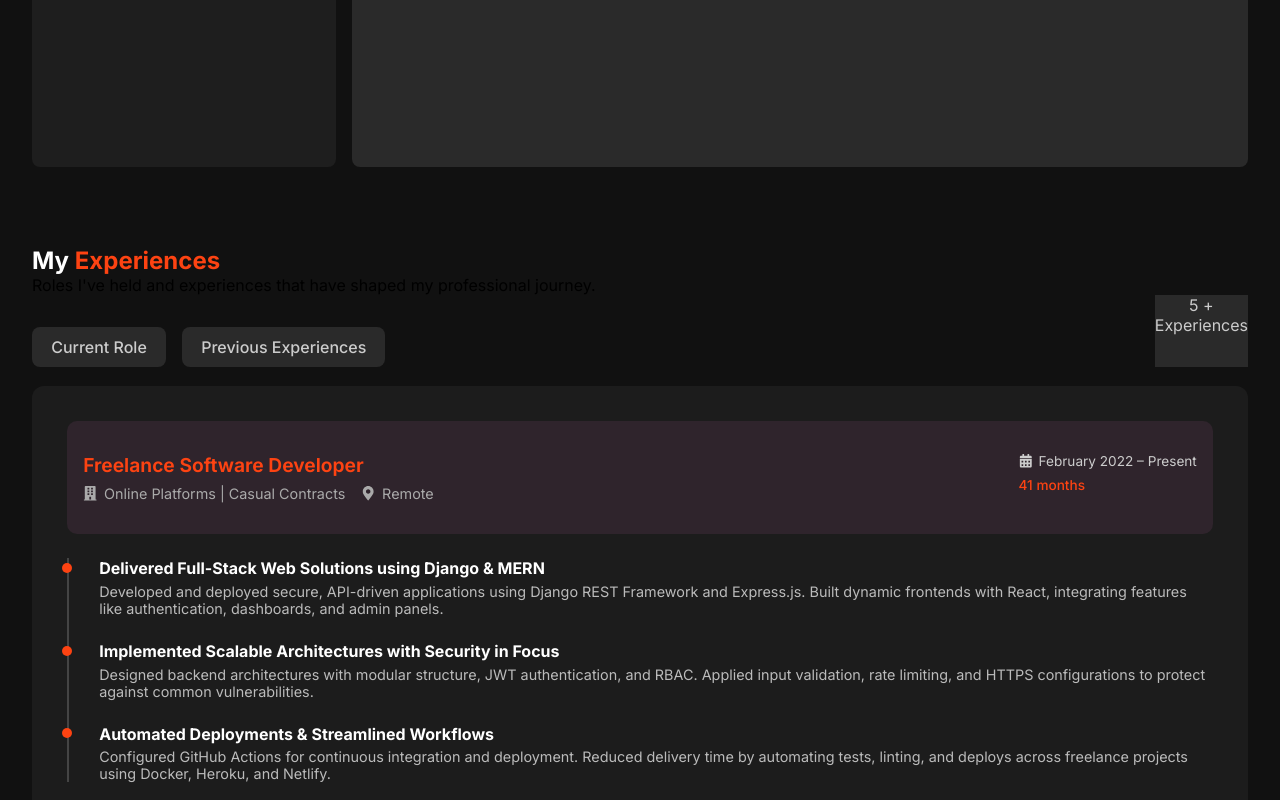
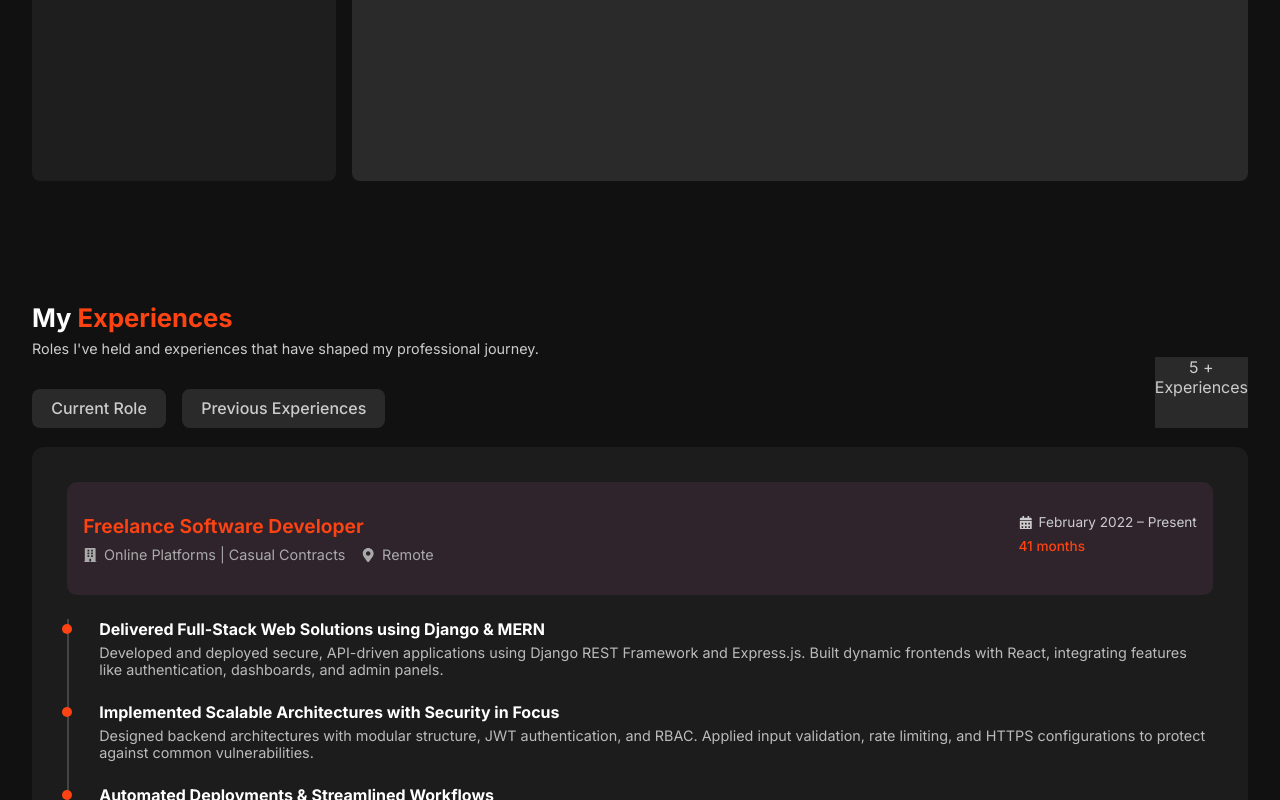
Before and after one commit to LeonardOgendo/my-developer-portfolio-v2, a React (Vite) app: page / in a window 1280 px wide. Shown: the part 2000-2800 px from the top of the page. Built offline with nearby package versions, Linux system fonts and the light colour scheme.

Commit message:
Update section headers stylings

```diff
--- a/src/components/experiences/Experiences.jsx
+++ b/src/components/experiences/Experiences.jsx
@@ -18,7 +18,7 @@ const Experiences = () => {
                 <span style={{ color: "#fd4312" }}>Experiences</span>
             </h2>
 
-            <p className="section-intro">
+            <p className="section-subtitle">
                 Roles I've held and experiences that have shaped my professional journey.
             </p>
 
--- a/src/components/projects/MyProjects.jsx
+++ b/src/components/projects/MyProjects.jsx
@@ -27,8 +27,8 @@ const MyProjects = () => {
         <section className="section-body" id="projects">
             <div className="projects-top">
                 <div className="projects-left">
-                    <h2 className="projects-title">Projects</h2>
-                    <p className="projects-subtitle">Featured Projects</p>
+                    <h2 className="section-title">Projects</h2>
+                    <p className="section-subtitle">Featured Projects | Selected Highlights</p>
                 </div>
 
                 <div className="projects-right">
--- a/src/components/technical-skills/Technical Skills.jsx
+++ b/src/components/technical-skills/Technical Skills.jsx
@@ -52,7 +52,7 @@ const TechnicalSkills = () => {
                 <span style={{ color: "#fff" }}>Technical</span>{" "}
                 <span style={{ color: "#fd4312" }}>Skills</span>
             </h2>
-            <p className="section-intro">
+            <p className="section-subtitle">
                 My proficiency in the following technologies and tools.
             </p>
 
--- a/src/styles/styles.css
+++ b/src/styles/styles.css
@@ -337,12 +337,23 @@ a:visited {
 .section-body {
   padding: 1.2rem 2rem 0 2rem;
 }
+.section-title {
+  font-size: 1.6rem;
+  font-weight: bold;
+  color: #fd4312;
+  margin-bottom: 0.4rem;
+}
+
+.section-subtitle {
+  font-size: 0.9rem;
+  color: #ccc;
+}
 
 
 /*-- AboutMe --*/
 #about {
   height: auto;
-  margin-bottom: 3rem;
+  margin-bottom: 3.5rem;
 
 }
 
@@ -488,6 +499,7 @@ a:visited {
 /*--Technical Skills Section--*/
 #skills {
   height: 100vh;
+  margin-bottom: 3rem;
 }
 
 .skills-container {
@@ -646,6 +658,7 @@ a:visited {
 
 #experiences {
   height: 100vh;
+  margin-bottom: 3rem;
 
 }
 .experiences-hls {
@@ -686,7 +699,7 @@ a:visited {
   background-color: #1c1c1c;
   padding: 2.2rem 2.2rem;
   border-radius: 12px;
-  height: 68vh;
+  height: 75%;
 }
 
 /* Current Role */
@@ -862,15 +875,7 @@ a:visited {
 }
 
 .projects-title {
-  font-size: 1.6rem;
-  font-weight: bold;
-  color: #fd4312;
   margin-bottom: 0.4rem;
-}
-
-.projects-subtitle {
-  font-size: 1rem;
-  color: #ccc;
 }
 
 .projects-right {
```
